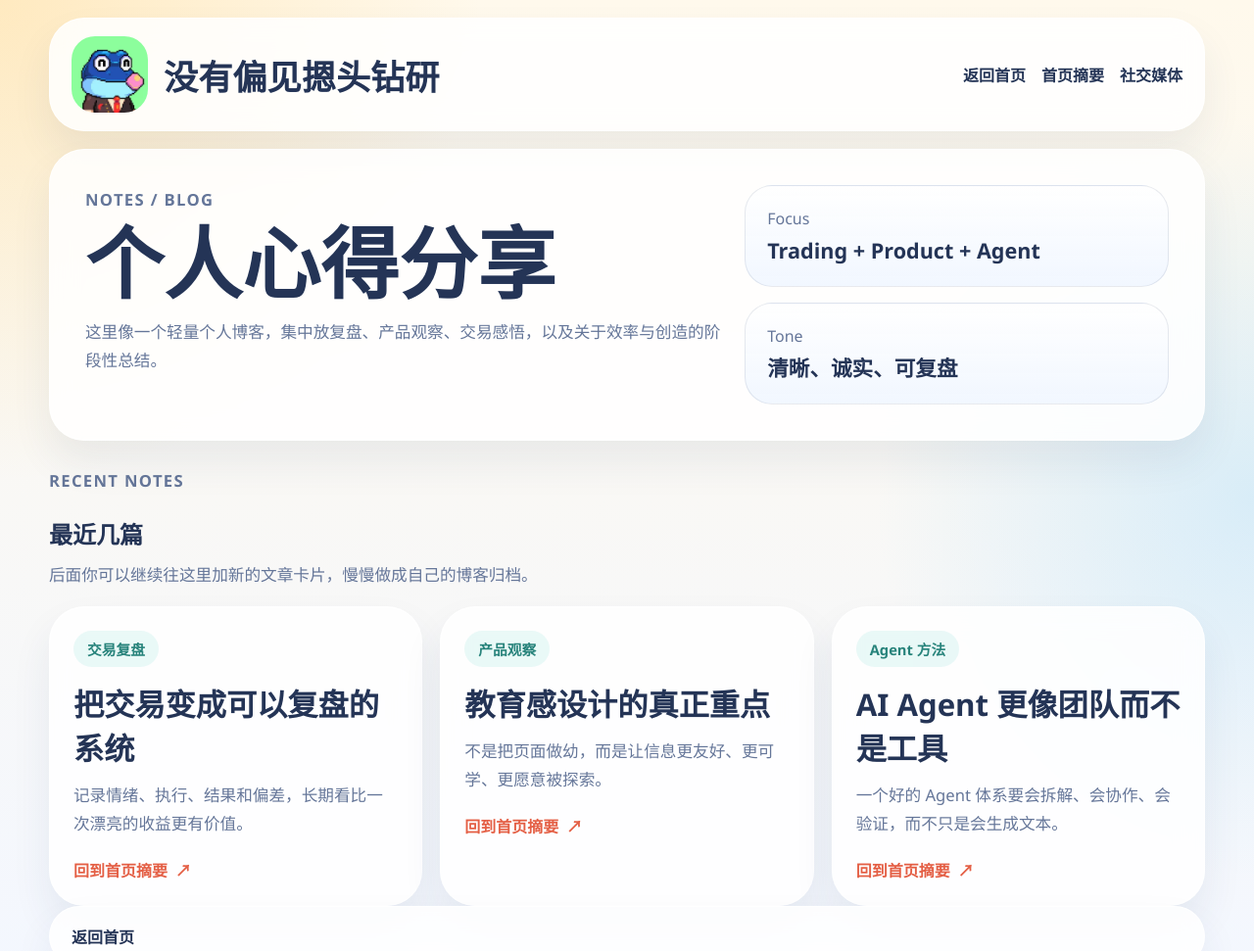
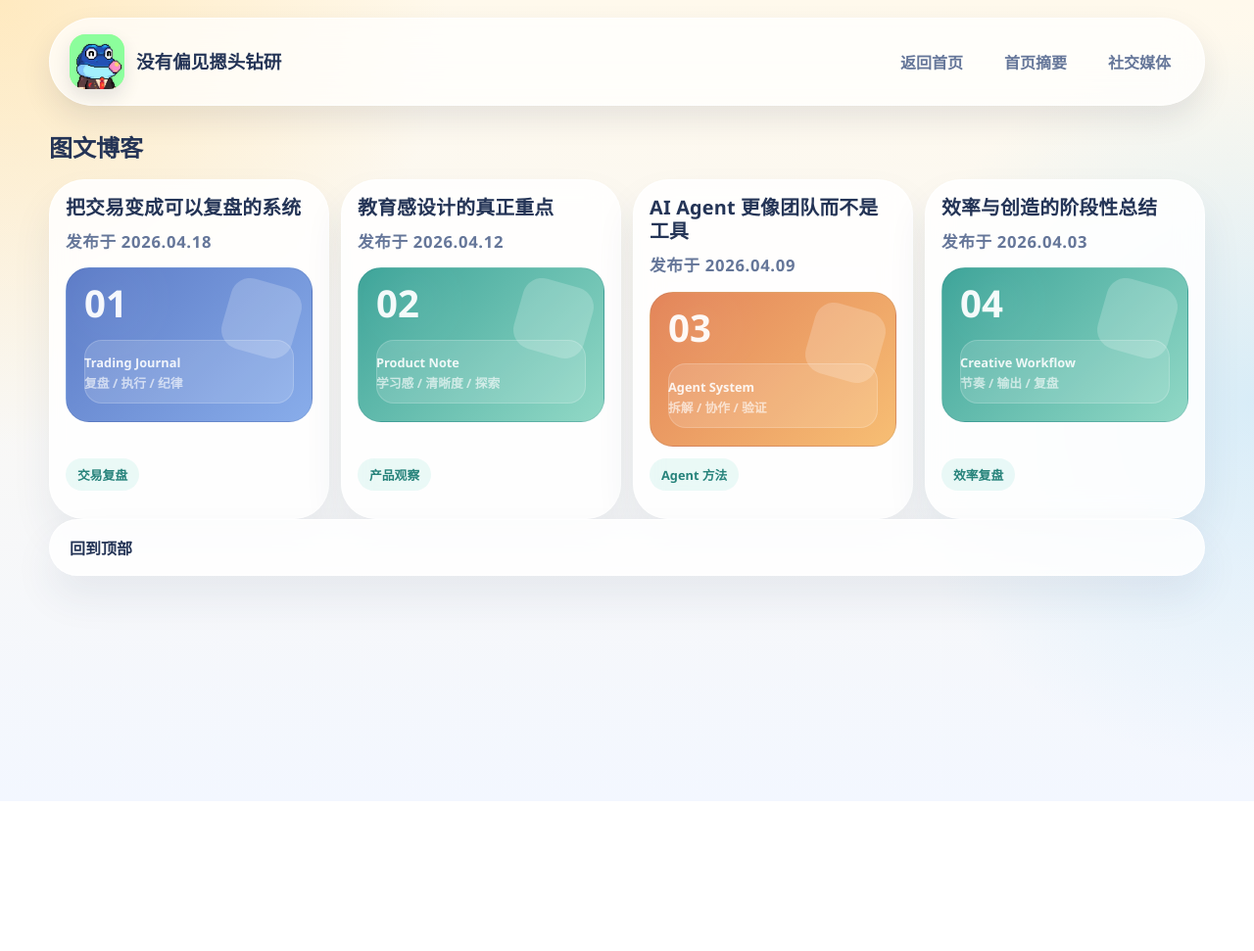
Before and after one commit to AriesBn/whats-for-dinner-site, a website: page public/notes.html in a window 1280 px wide. Shown: the top 971 px of the page at 98% size. After the commit the page ends 818 px from the top, so only its background shows below. Drawn offline with Linux system fonts and the light colour scheme.

Commit message:
feat: refresh notes page layout

```diff
--- a/public/notes.html
+++ b/public/notes.html
@@ -24,6 +24,10 @@
         box-sizing: border-box;
       }
 
+      html {
+        scroll-behavior: smooth;
+      }
+
       body {
         margin: 0;
         min-height: 100vh;
@@ -41,7 +45,6 @@
       }
 
       .topbar,
-      .hero,
       .archive-card,
       .footer {
         background: var(--paper);
@@ -56,34 +59,54 @@
         display: flex;
         align-items: center;
         justify-content: space-between;
-        gap: 20px;
-        padding: 18px 22px;
+        gap: 24px;
+        padding: 16px 20px;
+      }
+
+      .topbar {
+        position: sticky;
+        top: 16px;
+        z-index: 20;
+        margin-bottom: 24px;
+        background: rgba(255, 255, 255, 0.72);
+        border: 1px solid rgba(255, 255, 255, 0.7);
+        border-radius: 999px;
+        box-shadow: 0 14px 30px rgba(31, 41, 64, 0.1);
+        backdrop-filter: blur(18px);
       }
 
       .brand {
         display: inline-flex;
         align-items: center;
-        gap: 16px;
+        gap: 12px;
+        min-width: 0;
         color: inherit;
         text-decoration: none;
       }
 
       .brand img {
-        width: 78px;
-        height: 78px;
-        border-radius: 24px;
+        width: 56px;
+        height: 56px;
+        border-radius: 16px;
         display: block;
+        object-fit: cover;
+        background: #d5fca2;
+        box-shadow:
+          inset 0 -4px 0 rgba(0, 0, 0, 0.08),
+          0 8px 18px rgba(31, 41, 64, 0.12);
       }
 
       .brand strong {
-        font-size: clamp(1.5rem, 3vw, 2.2rem);
-        font-weight: 800;
+        font-size: 1.16rem;
+        font-weight: 700;
+        line-height: 1.1;
       }
 
       .nav {
         display: flex;
-        gap: 16px;
         flex-wrap: wrap;
+        justify-content: flex-end;
+        gap: 14px;
       }
 
       .nav a,
@@ -94,12 +117,21 @@
         font-weight: 700;
       }
 
-      .hero {
-        display: grid;
-        grid-template-columns: 1.2fr 0.8fr;
-        gap: 24px;
-        padding: 36px;
-        margin-top: 18px;
+      .nav a {
+        padding: 10px 14px;
+        border-radius: 999px;
+        color: var(--muted);
+        transition:
+          transform 180ms ease,
+          background-color 180ms ease,
+          color 180ms ease;
+      }
+
+      .nav a:hover,
+      .nav a:focus-visible {
+        background: rgba(117, 217, 197, 0.24);
+        color: var(--ink);
+        transform: translateY(-1px);
       }
 
       .eyebrow {
@@ -124,7 +156,6 @@
         margin-bottom: 18px;
       }
 
-      .hero p,
       .archive-head p,
       .archive-card p {
         color: var(--muted);
@@ -132,81 +163,165 @@
         font-size: 1.04rem;
       }
 
-      .hero-aside {
-        display: grid;
-        gap: 16px;
-        align-content: start;
-      }
-
-      .mini {
-        padding: 22px;
-        border-radius: 28px;
-        background: linear-gradient(180deg, rgba(255, 255, 255, 0.92), rgba(240, 246, 255, 0.9));
-        border: 1px solid var(--line);
-      }
-
-      .mini span {
-        display: block;
-        color: var(--muted);
-        margin-bottom: 8px;
-      }
-
-      .mini strong {
-        font-size: 1.35rem;
-        line-height: 1.3;
-      }
-
       .archive {
-        margin-top: 26px;
+        margin-top: 20px;
       }
 
       .archive-head {
         display: grid;
-        gap: 10px;
-        margin-bottom: 18px;
+        margin-bottom: 16px;
       }
 
       .grid {
         display: grid;
-        grid-template-columns: repeat(3, minmax(0, 1fr));
-        gap: 18px;
+        grid-template-columns: repeat(4, minmax(0, 1fr));
+        gap: 12px;
       }
 
       .archive-card {
-        padding: 24px;
+        display: grid;
+        grid-template-rows: auto auto 1fr auto;
+        gap: 12px;
+        min-height: 0;
+        padding: 16px;
+        overflow: hidden;
       }
 
       .tag {
         display: inline-flex;
         align-items: center;
-        padding: 8px 14px;
-        margin-bottom: 14px;
+        justify-content: center;
+        width: fit-content;
+        padding: 7px 12px;
         border-radius: 999px;
         background: rgba(126, 216, 203, 0.16);
         color: #27837b;
-        font-size: 0.92rem;
+        font-size: 0.8rem;
         font-weight: 800;
       }
 
-      .archive-card h3 {
-        font-size: 1.95rem;
-        margin-bottom: 12px;
+      .archive-copy {
+        display: grid;
+        align-content: start;
+        gap: 8px;
       }
 
-      .archive-card a {
-        display: inline-flex;
+      .archive-card h3 {
+        font-size: clamp(1.18rem, 1.55vw, 1.5rem);
+        line-height: 1.22;
+        letter-spacing: 0.01em;
+      }
+
+      .archive-media {
+        position: relative;
+        min-height: 158px;
+        border-radius: 24px;
+        overflow: hidden;
+        border: 1px solid rgba(36, 52, 86, 0.08);
+        background:
+          linear-gradient(160deg, rgba(255, 255, 255, 0.18), rgba(255, 255, 255, 0.02)),
+          radial-gradient(circle at top left, rgba(255, 255, 255, 0.45), transparent 34%);
+      }
+
+      .archive-media::before {
+        content: "";
+        position: absolute;
+        inset: 14px 14px auto auto;
+        width: 74px;
+        height: 74px;
+        border-radius: 20px;
+        background: rgba(255, 255, 255, 0.2);
+        transform: rotate(16deg);
+      }
+
+      .archive-media::after {
+        content: "";
+        position: absolute;
+        left: 18px;
+        right: 18px;
+        bottom: 18px;
+        height: 42%;
+        border-radius: 18px;
+        background: rgba(255, 255, 255, 0.14);
+        box-shadow: inset 0 0 0 1px rgba(255, 255, 255, 0.18);
+      }
+
+      .media-accent,
+      .media-footer {
+        position: absolute;
+        z-index: 1;
+      }
+
+      .media-accent {
+        top: 18px;
+        left: 18px;
+        font-size: clamp(1.9rem, 3vw, 2.4rem);
+        font-weight: 800;
+        line-height: 0.9;
+        color: rgba(255, 255, 255, 0.94);
+      }
+
+      .media-footer {
+        left: 18px;
+        right: 18px;
+        bottom: 30px;
+        display: grid;
+        gap: 2px;
         align-items: center;
-        gap: 8px;
-        margin-top: 20px;
-        color: var(--accent);
-        font-weight: 800;
-        text-decoration: none;
+        color: rgba(255, 255, 255, 0.88);
+        font-size: 0.8rem;
+        font-weight: 700;
+      }
+
+      .media-footer span:last-child {
+        opacity: 0.72;
+        font-weight: 600;
+      }
+
+      .media-trading {
+        background-color: #9fb8e8;
+        background-image:
+          linear-gradient(135deg, rgba(83, 115, 194, 0.88), rgba(134, 172, 235, 0.88)),
+          radial-gradient(circle at 18% 20%, rgba(255, 255, 255, 0.34), transparent 26%);
+      }
+
+      .media-product {
+        background-color: #8dcfbe;
+        background-image:
+          linear-gradient(135deg, rgba(51, 158, 148, 0.88), rgba(146, 218, 199, 0.88)),
+          radial-gradient(circle at 22% 22%, rgba(255, 255, 255, 0.34), transparent 26%);
+      }
+
+      .media-agent {
+        background-color: #f0aa73;
+        background-image:
+          linear-gradient(135deg, rgba(225, 128, 86, 0.9), rgba(247, 192, 116, 0.9)),
+          radial-gradient(circle at 20% 22%, rgba(255, 255, 255, 0.34), transparent 26%);
+      }
+
+      .archive-date {
+        color: #6f7e9f;
+        font-size: 0.84rem;
+        font-weight: 700;
+        letter-spacing: 0.04em;
+      }
+
+      .archive-tag-row {
+        display: flex;
+        align-items: center;
+        justify-content: flex-start;
+        margin-top: auto;
       }
 
       @media (max-width: 920px) {
-        .hero,
         .grid {
-          grid-template-columns: 1fr;
+          grid-template-columns: repeat(4, minmax(0, 1fr));
+        }
+      }
+
+      @media (max-width: 640px) {
+        .grid {
+          grid-template-columns: repeat(2, minmax(0, 1fr));
         }
       }
 
@@ -221,18 +336,44 @@
           align-items: flex-start;
         }
 
+        .topbar {
+          min-height: 152px;
+          justify-content: center;
+          gap: 18px;
+          padding: 20px 22px 22px;
+        }
+
+        .brand {
+          gap: 14px;
+        }
+
         .brand img {
           width: 68px;
           height: 68px;
         }
 
-        .hero {
-          padding: 24px;
+        .nav {
+          justify-content: flex-start;
+        }
+
+        .archive-card {
+          padding: 14px;
+          gap: 10px;
+        }
+
+        .archive-media {
+          min-height: 132px;
+        }
+
+        .media-accent {
+          top: 16px;
+          left: 16px;
+          font-size: 1.75rem;
         }
       }
     </style>
   </head>
-  <body>
+  <body id="page-top">
     <div class="shell">
       <header class="topbar">
         <a class="brand" href="/">
@@ -247,61 +388,85 @@
       </header>
 
       <main>
-        <section class="hero">
-          <div>
-            <p class="eyebrow">Notes / Blog</p>
-            <h1>个人心得分享</h1>
-            <p>
-              这里像一个轻量个人博客，集中放复盘、产品观察、交易感悟，以及关于效率与创造的阶段性总结。
-            </p>
-          </div>
-
-          <div class="hero-aside">
-            <article class="mini">
-              <span>Focus</span>
-              <strong>Trading + Product + Agent</strong>
-            </article>
-            <article class="mini">
-              <span>Tone</span>
-              <strong>清晰、诚实、可复盘</strong>
-            </article>
-          </div>
-        </section>
-
         <section class="archive">
           <div class="archive-head">
-            <p class="eyebrow">Recent Notes</p>
-            <h2>最近几篇</h2>
-            <p>后面你可以继续往这里加新的文章卡片，慢慢做成自己的博客归档。</p>
+            <h2>图文博客</h2>
           </div>
 
           <div class="grid">
             <article class="archive-card">
-              <span class="tag">交易复盘</span>
-              <h3>把交易变成可以复盘的系统</h3>
-              <p>记录情绪、执行、结果和偏差，长期看比一次漂亮的收益更有价值。</p>
-              <a href="/#notes">回到首页摘要 <span aria-hidden="true">↗</span></a>
+              <div class="archive-copy">
+                <h3>把交易变成可以复盘的系统</h3>
+                <p class="archive-date">发布于 2026.04.18</p>
+              </div>
+              <div class="archive-media media-trading" role="img" aria-label="交易复盘文章配图占位">
+                <strong class="media-accent">01</strong>
+                <div class="media-footer">
+                  <span>Trading Journal</span>
+                  <span>复盘 / 执行 / 纪律</span>
+                </div>
+              </div>
+              <div class="archive-tag-row">
+                <span class="tag">交易复盘</span>
+              </div>
             </article>
 
             <article class="archive-card">
-              <span class="tag">产品观察</span>
-              <h3>教育感设计的真正重点</h3>
-              <p>不是把页面做幼，而是让信息更友好、更可学、更愿意被探索。</p>
-              <a href="/#notes">回到首页摘要 <span aria-hidden="true">↗</span></a>
+              <div class="archive-copy">
+                <h3>教育感设计的真正重点</h3>
+                <p class="archive-date">发布于 2026.04.12</p>
+              </div>
+              <div class="archive-media media-product" role="img" aria-label="产品观察文章配图占位">
+                <strong class="media-accent">02</strong>
+                <div class="media-footer">
+                  <span>Product Note</span>
+                  <span>学习感 / 清晰度 / 探索</span>
+                </div>
+              </div>
+              <div class="archive-tag-row">
+                <span class="tag">产品观察</span>
+              </div>
             </article>
 
             <article class="archive-card">
-              <span class="tag">Agent 方法</span>
-              <h3>AI Agent 更像团队而不是工具</h3>
-              <p>一个好的 Agent 体系要会拆解、会协作、会验证，而不只是会生成文本。</p>
-              <a href="/#notes">回到首页摘要 <span aria-hidden="true">↗</span></a>
+              <div class="archive-copy">
+                <h3>AI Agent 更像团队而不是工具</h3>
+                <p class="archive-date">发布于 2026.04.09</p>
+              </div>
+              <div class="archive-media media-agent" role="img" aria-label="Agent 方法文章配图占位">
+                <strong class="media-accent">03</strong>
+                <div class="media-footer">
+                  <span>Agent System</span>
+                  <span>拆解 / 协作 / 验证</span>
+                </div>
+              </div>
+              <div class="archive-tag-row">
+                <span class="tag">Agent 方法</span>
+              </div>
+            </article>
+
+            <article class="archive-card">
+              <div class="archive-copy">
+                <h3>效率与创造的阶段性总结</h3>
+                <p class="archive-date">发布于 2026.04.03</p>
+              </div>
+              <div class="archive-media media-product" role="img" aria-label="效率与创造文章配图占位">
+                <strong class="media-accent">04</strong>
+                <div class="media-footer">
+                  <span>Creative Workflow</span>
+                  <span>节奏 / 输出 / 复盘</span>
+                </div>
+              </div>
+              <div class="archive-tag-row">
+                <span class="tag">效率复盘</span>
+              </div>
             </article>
           </div>
         </section>
       </main>
 
       <footer class="footer">
-        <a class="back-link" href="/">返回首页</a>
+        <a class="back-link" href="#page-top">回到顶部</a>
       </footer>
     </div>
   </body>
```
